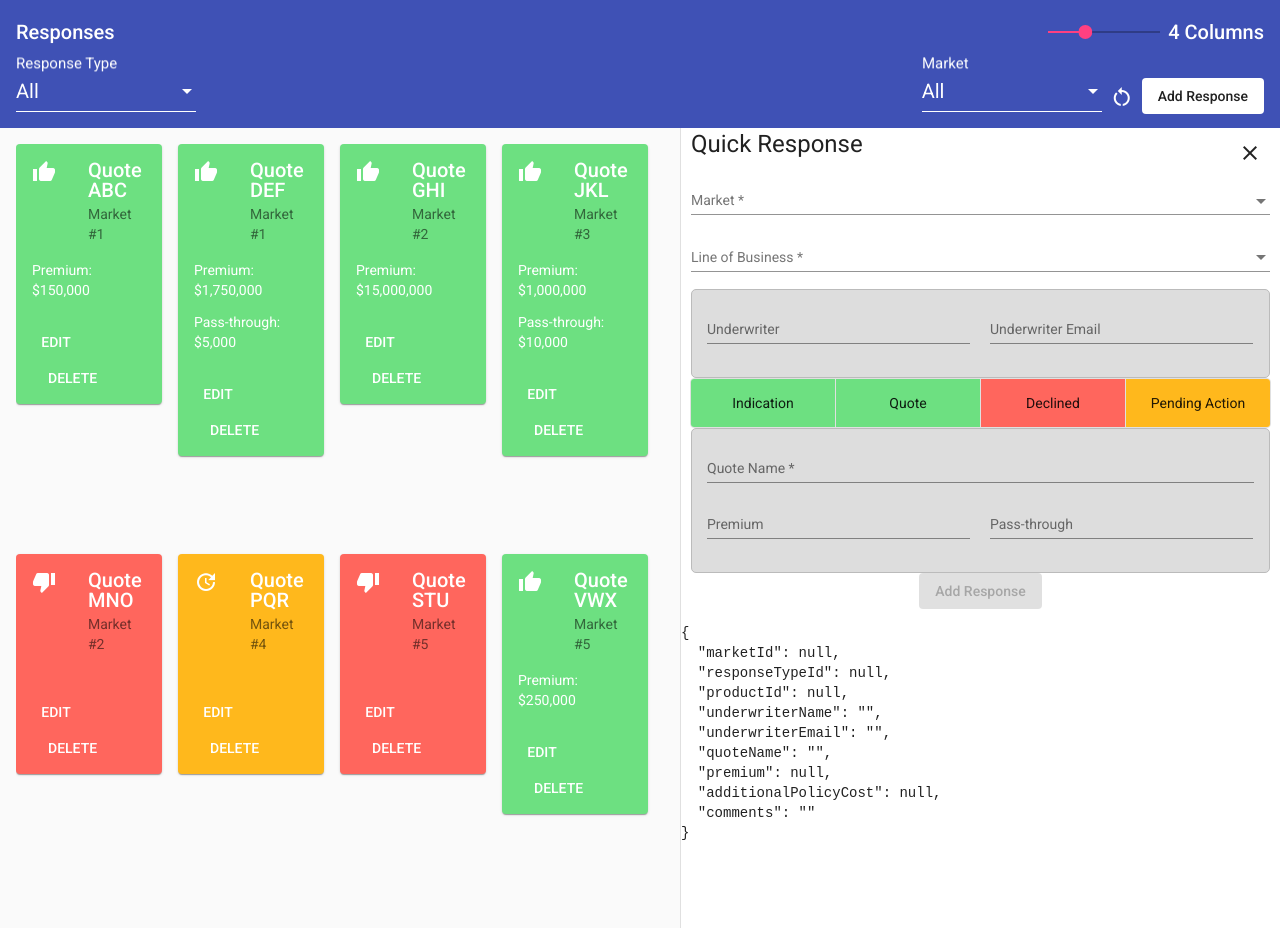
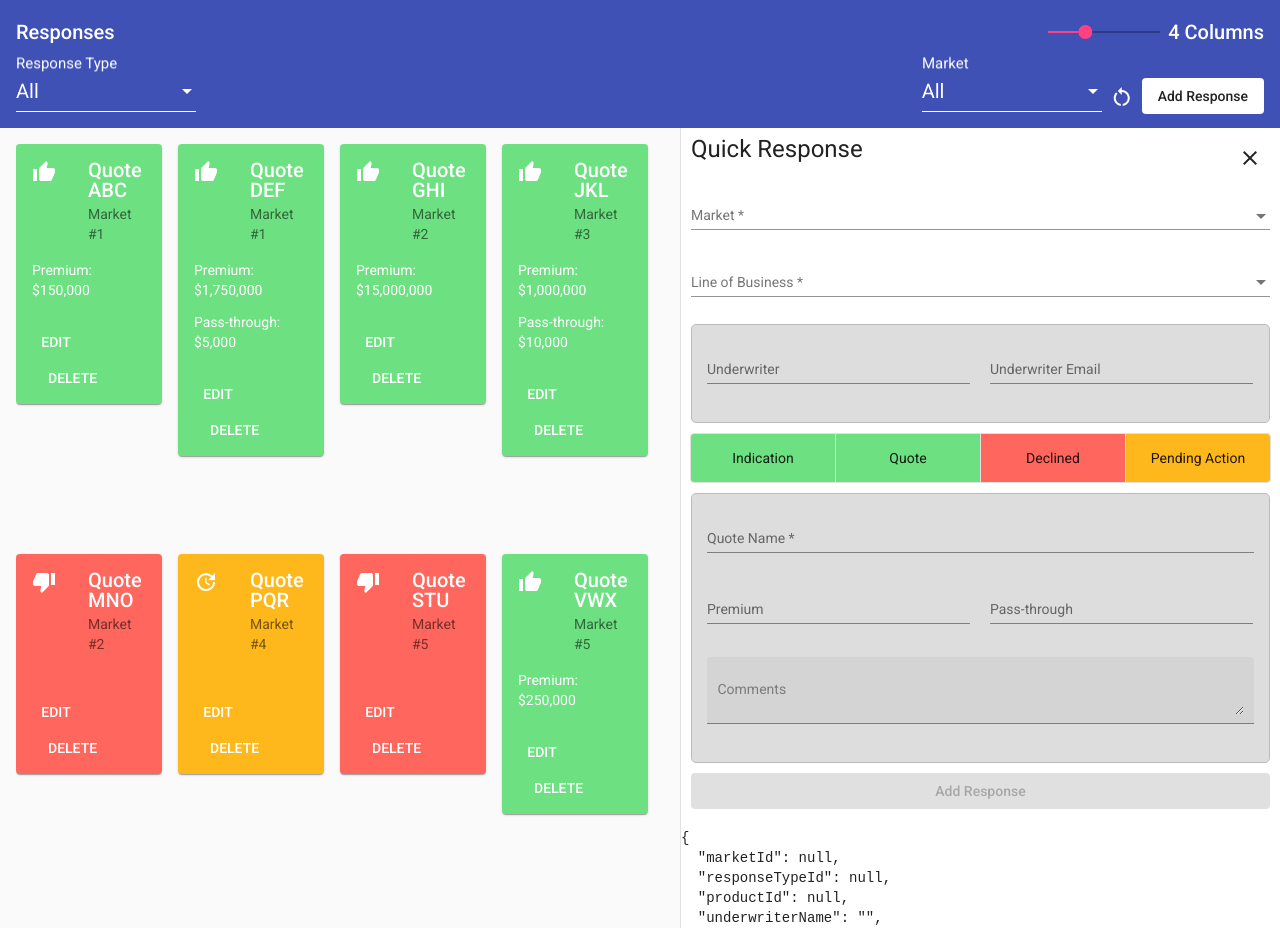
Before and after one commit to ojpbay/quote-intake-poc, an Angular app: page / in a window 1280 px wide. Both pictures are taken after a click on the button "Add Response". Built offline with nearby package versions, Linux system fonts and the light colour scheme.

Commit message:
2 files modified

```diff
--- a/src/app/quick-response/quick-response.component.html
+++ b/src/app/quick-response/quick-response.component.html
@@ -81,11 +81,20 @@
         />
       </mat-form-field>
     </div>
+
+    <mat-form-field class="full-width" appearance="fill">
+      <textarea
+        matInput
+        placeholder="Comments"
+        formControlName="comments"
+      ></textarea>
+    </mat-form-field>
   </div>
 
   <button
     mat-flat-button
     color="primary"
+    class="full-width"
     (click)="addResponse()"
     [disabled]="!responseForm.valid"
   >
--- a/src/app/quick-response/quick-response.component.scss
+++ b/src/app/quick-response/quick-response.component.scss
@@ -4,6 +4,7 @@
 
 .full-width {
   width: 100%;
+  margin: 5px 0;
 }
 
 .grey {
```
